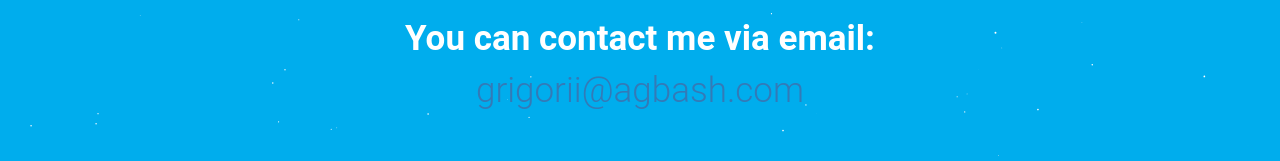
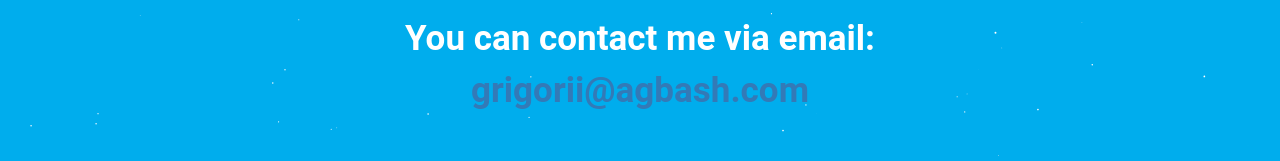
Before and after one commit to skylancr/skylancr.github.io, a plain HTML site: page index.html in a window 1280 px wide. Shown: the part 422-583 px from the top of the page. Drawn offline with Linux system fonts and the light colour scheme; animation ran at ten frames a second.

Commit message:
Update index.html

```diff
--- a/index.html
+++ b/index.html
@@ -25,7 +25,7 @@
                 <h2>
                     <strong class="bold">You can contact me via email:</strong>
                     <br>
-                    <a class="hovv" href="mailto:grigorii@agbash.com">grigorii@agbash.com</a>
+                    <strong><a class="hovv" href="mailto:grigorii@agbash.com">grigorii@agbash.com</a><strong>
                 </h2>
             </div>
         </div>
```
